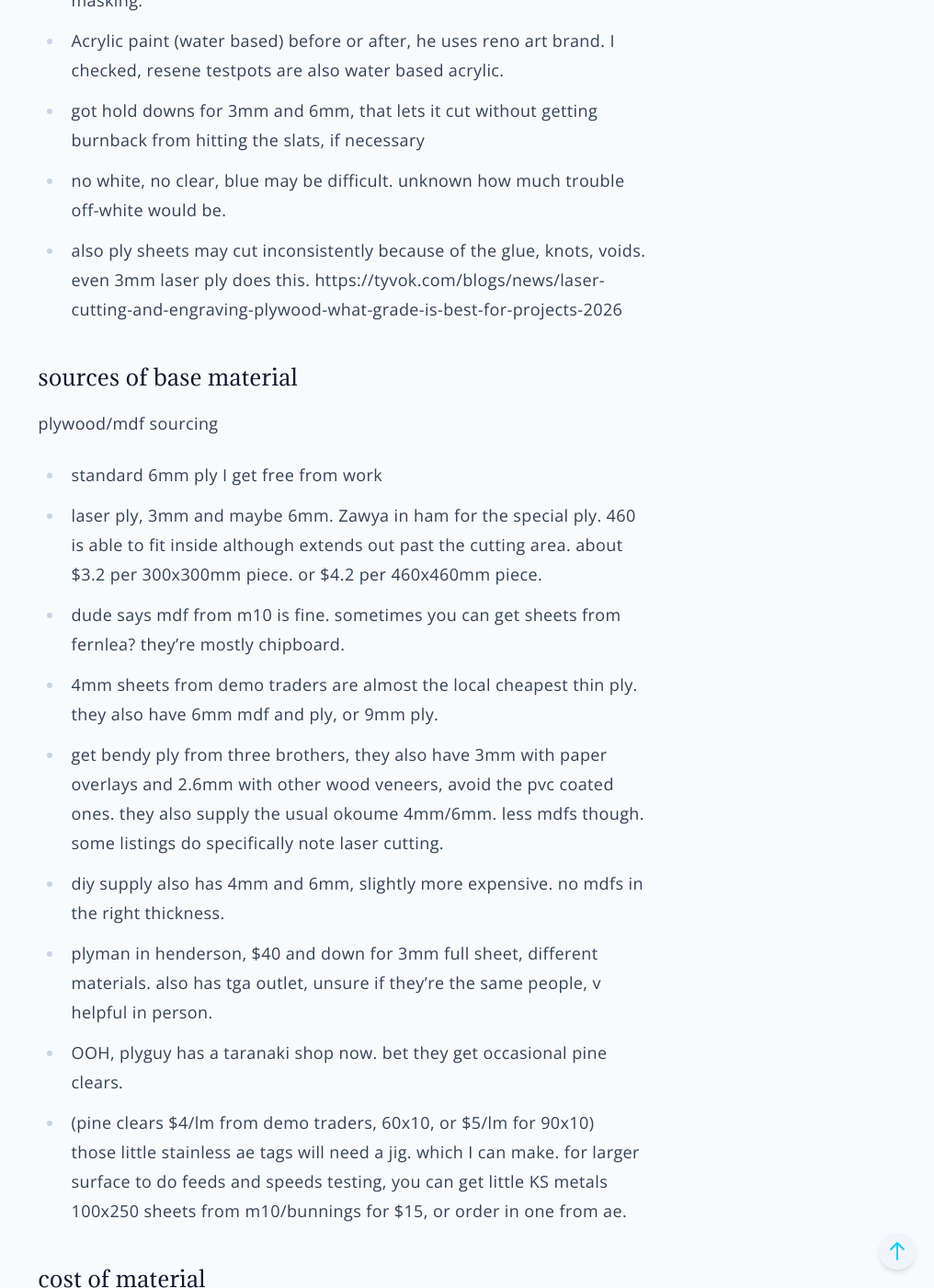
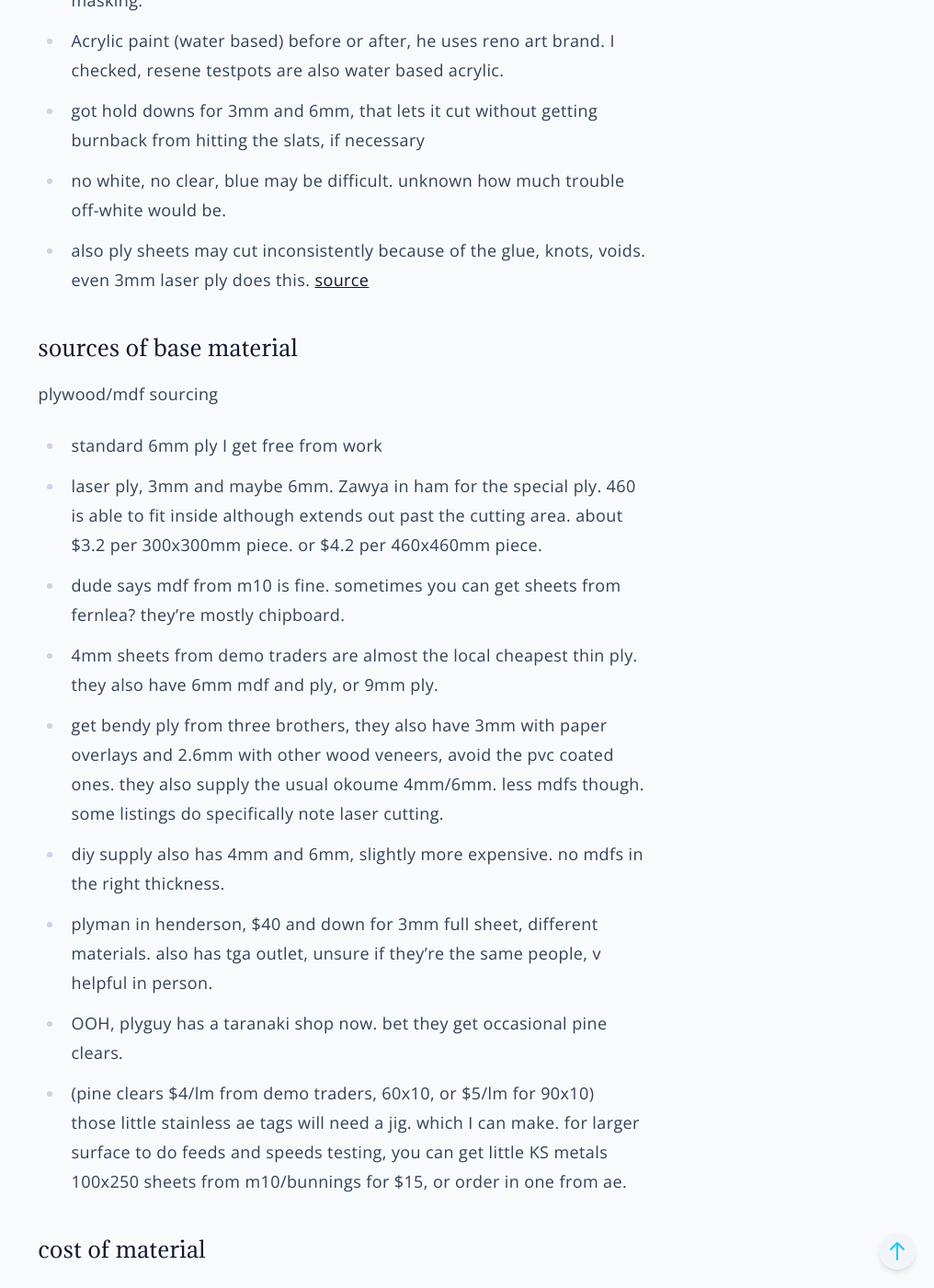
Before and after one commit to paper-engineer/laser-gallery, a Jekyll site: the page built from docs/_pages/materials-and-settings.md, in a window 1280 px wide and 1400 px high, scrolled down 1508 px. Shown: the whole window at 92% size, without its empty margins (264-1280 px from the left). Built offline with Jekyll 4.4.1, drawn with Linux system fonts in a browser that asks for light colours; some of the changed text lies outside the part shown.

Commit message:
Update materials-and-settings.md

```diff
--- a/docs/_pages/materials-and-settings.md
+++ b/docs/_pages/materials-and-settings.md
@@ -38,7 +38,7 @@ materials notes
 - Acrylic paint (water based) before or after, he uses reno art brand. I checked, resene testpots are also water based acrylic.
 - got hold downs for 3mm and 6mm, that lets it cut without getting burnback from hitting the slats, if necessary
 - no white, no clear, blue may be difficult. unknown how much trouble off-white would be.
-- also ply sheets may cut inconsistently because of the glue, knots, voids. even 3mm laser ply does this. https://tyvok.com/blogs/news/laser-cutting-and-engraving-plywood-what-grade-is-best-for-projects-2026
+- also ply sheets may cut inconsistently because of the glue, knots, voids. even 3mm laser ply does this. [source](https://tyvok.com/blogs/news/laser-cutting-and-engraving-plywood-what-grade-is-best-for-projects-2026)
 
 ### sources of base material
 
```
Also changed, not shown: other parts of docs/_pages/materials-and-settings.md (+1 -1 lines).
